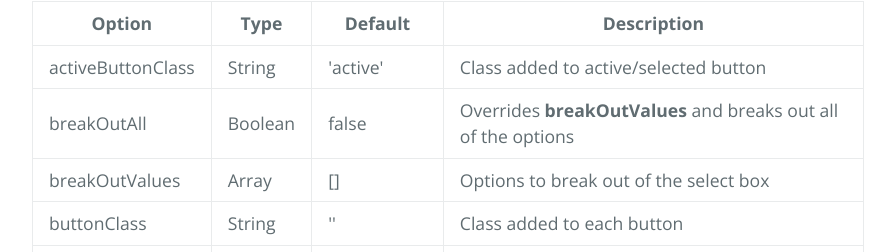
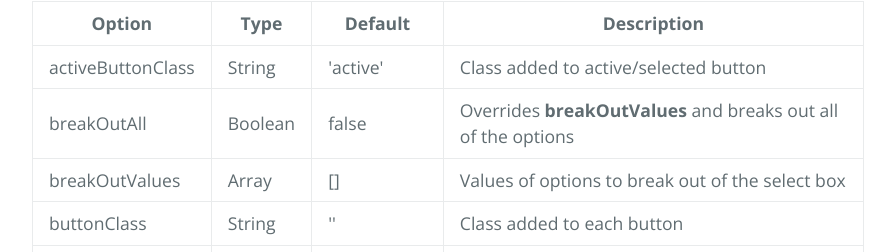
Before and after one commit to will-stone/quick-select, a plain HTML site: page index.html in a window 1280 px wide. Shown: the part 4875-5127 px from the top of the page, without its empty margins (192-1087 px from the left). Drawn offline with nearby package versions, Linux system fonts and the light colour scheme.

Commit message:
breakOutValues doc tweak
Changed to "Values of" options to break out of the select box

```diff
--- a/index.html
+++ b/index.html
@@ -357,7 +357,7 @@
 						<td>breakOutValues</td>
 						<td>Array</td>
 						<td>[]</td>
-						<td>Options to break out of the select box</td>
+						<td>Values of options to break out of the select box</td>
 					</tr>
 					<tr>
 						<td>buttonClass</td>
```
